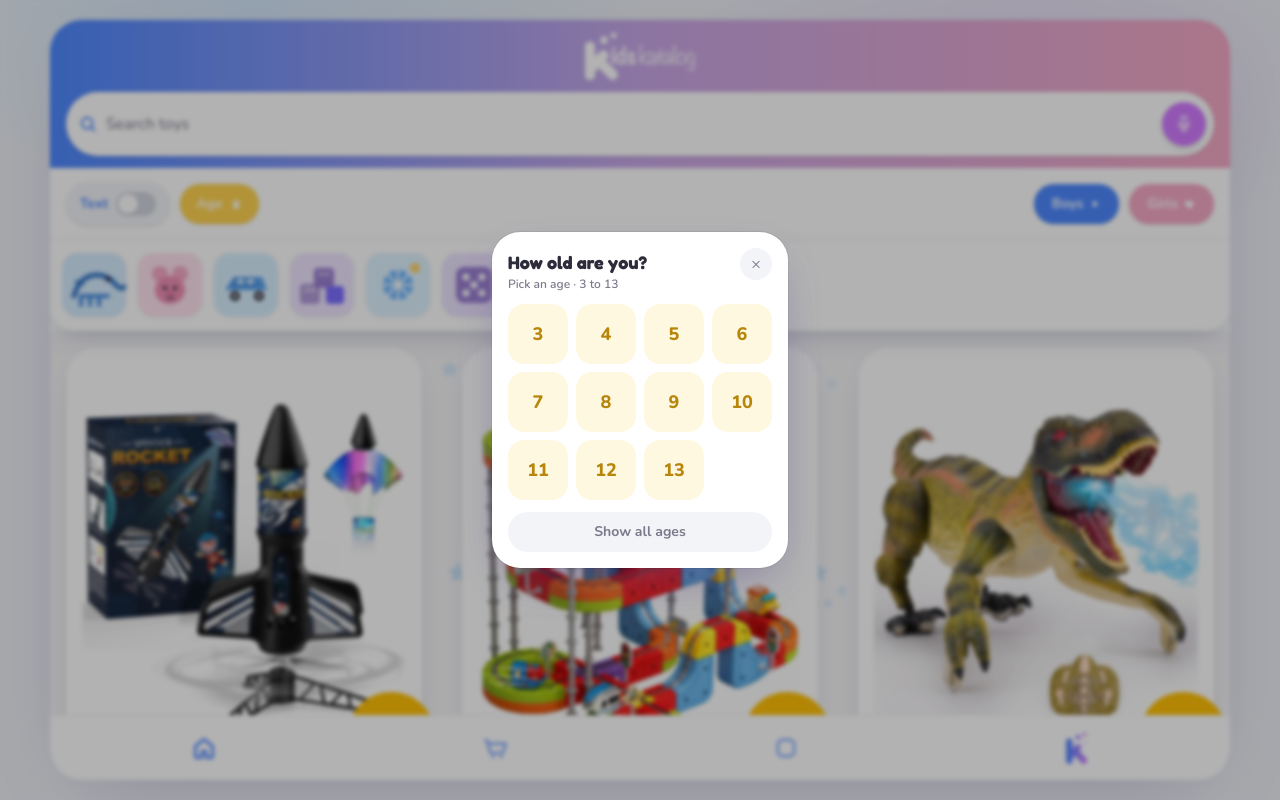
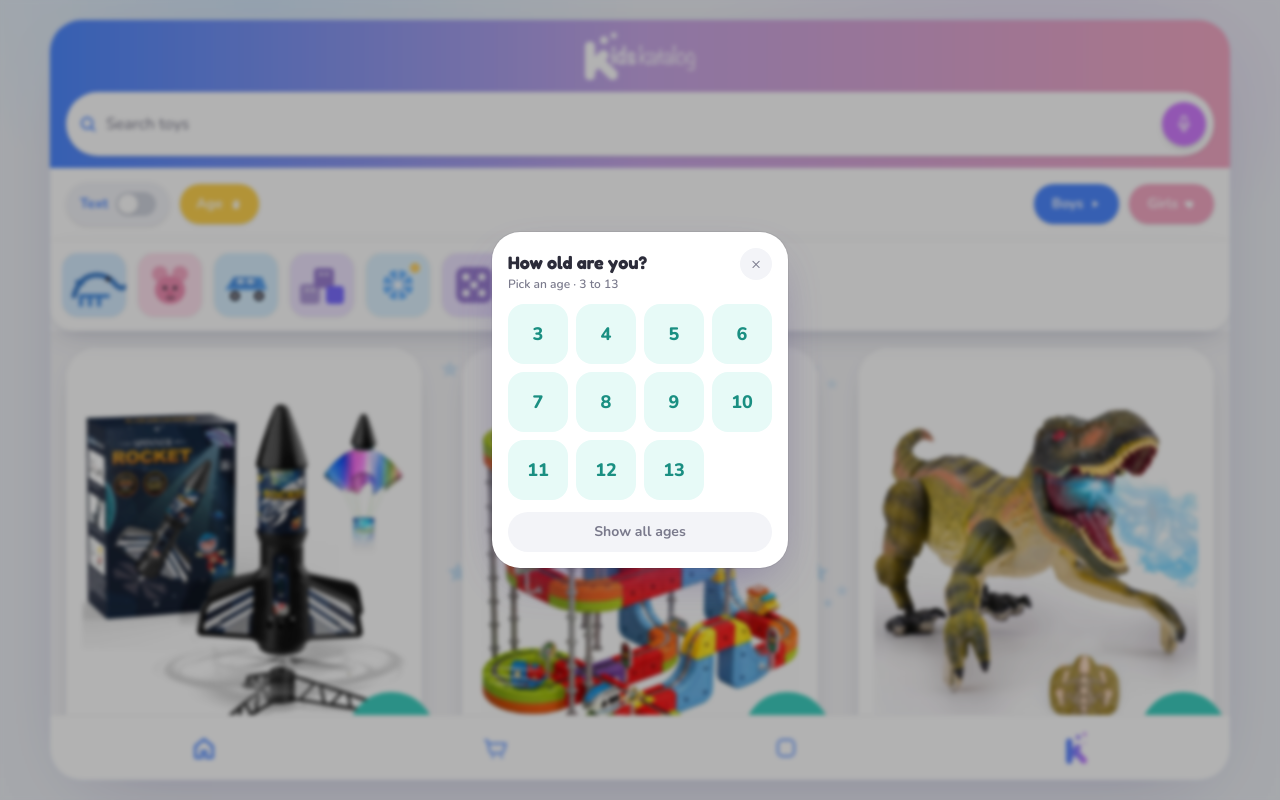
Before and after one commit to chastonbaggett-maker/kidskatalog, a Next.js app: page /shop in a window 1280 px wide. Both pictures are taken after a click on the button "Age". Built offline with nearby package versions, Linux system fonts and the light colour scheme.

Commit message:
Use mint Age accent to fit blue–pink brand
Swap Age/view accents to a unisex mint that complements the header gradient without leaning boy or girl.

```diff
--- a/src/app/globals.css
+++ b/src/app/globals.css
@@ -9,6 +9,7 @@
   --pink: #f5a9c5;
   --pink-deep: #ef8fb3;
   --orange: #ffc107;
+  --mint: #3ecfc0;
   --lavender: #ebe4f7;
   --bg: #f5f5f7;
   --card: #ffffff;
--- a/src/components/AddToKartButton.tsx
+++ b/src/components/AddToKartButton.tsx
@@ -21,7 +21,7 @@
   "#4e89ff",
   "#d17cff",
   "#f5a9c5",
-  "#ffc107",
+  "#3ecfc0",
   "#8f8bff",
   "#ffffff",
   "#3a6fe0",
--- a/src/components/FeedCard.tsx
+++ b/src/components/FeedCard.tsx
@@ -45,7 +45,7 @@
         <Link
           href={`/toy/${toy.id}`}
           aria-label={`View ${toy.name}`}
-          className="flex h-[4.75rem] w-[4.75rem] items-center justify-center rounded-full bg-[var(--orange)] text-white shadow-lg transition active:scale-95 sm:h-[5.5rem] sm:w-[5.5rem]"
+          className="flex h-[4.75rem] w-[4.75rem] items-center justify-center rounded-full bg-[var(--mint)] text-white shadow-lg transition active:scale-95 sm:h-[5.5rem] sm:w-[5.5rem]"
         >
           <EyeIcon />
         </Link>
--- a/src/components/FilterRow.tsx
+++ b/src/components/FilterRow.tsx
@@ -98,8 +98,8 @@
                       }}
                       className={`age-pop-chip flex aspect-square items-center justify-center rounded-2xl text-lg font-extrabold transition active:scale-95 ${
                         selected
-                          ? "bg-[var(--orange)] text-white shadow-md"
-                          : "bg-[#fff8e0] text-[#b8860b] hover:bg-[#ffe9a8]"
+                          ? "bg-[var(--mint)] text-white shadow-md"
+                          : "bg-[#e7faf7] text-[#1a8f82] hover:bg-[#c8f2eb]"
                       }`}
                     >
                       {n}
```
